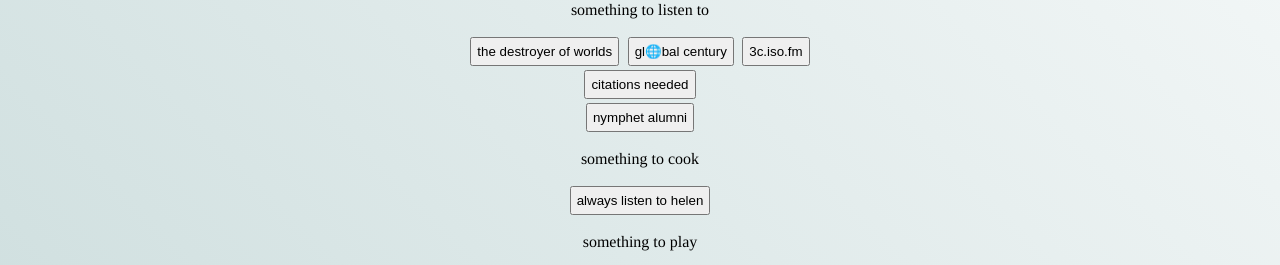
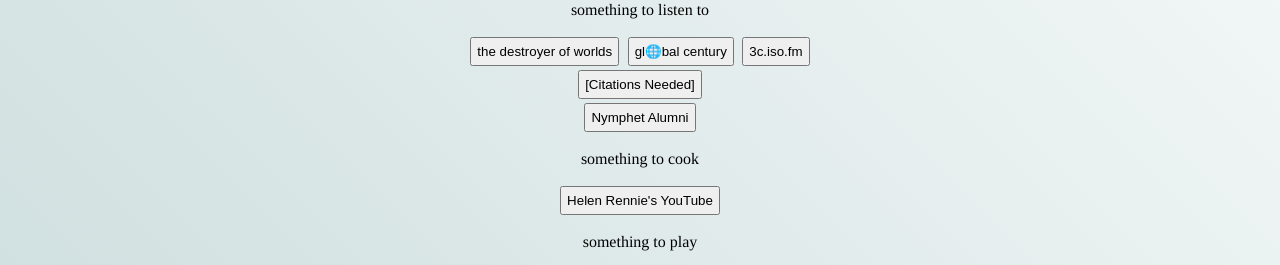
Before and after one commit to k80ambrose/expired, a plain HTML site: page index.html in a window 1280 px wide. Shown: the part 666-931 px from the top of the page. Drawn offline with Linux system fonts and the light colour scheme.

Commit message:
Update index.html

```diff
--- a/index.html
+++ b/index.html
@@ -44,10 +44,10 @@
               <a href='https://open.spotify.com/playlist/2RJYz5FfA2bxUmrhLIbUCs?si=258a10f57fab4a68'><button>the destroyer of worlds</button></a>
               <a href='https://open.spotify.com/playlist/1R39qv0Vrn8643dHgdsdyD?si=7e9a41ae6a284d6e'><button>gl🌐bal century</button></a>
               <a href='https://3c.iso.fm'><button>3c.iso.fm</button></a><br>
-              <a href='https://3c.iso.fm'><button>citations needed</button></a><br>
-              <a href='https://3c.iso.fm'><button>nymphet alumni</button></a><br>
+              <a href='https://3c.iso.fm'><button>[Citations Needed]</button></a><br>
+              <a href='https://3c.iso.fm'><button>Nymphet Alumni</button></a><br>
           <p>something to cook</p>
-                  <a href='https://www.youtube.com/c/helenrennie'><button>always listen to helen</button></a>
+              <a href='https://www.youtube.com/c/helenrennie'><button>Helen Rennie's YouTube</button></a>
           <p>something to play</p>
                <a href='/bridge'><button>UChicago Bridge</button></a>
                <a href='https://orb.farm'><button>orb farm</button></a>
```
